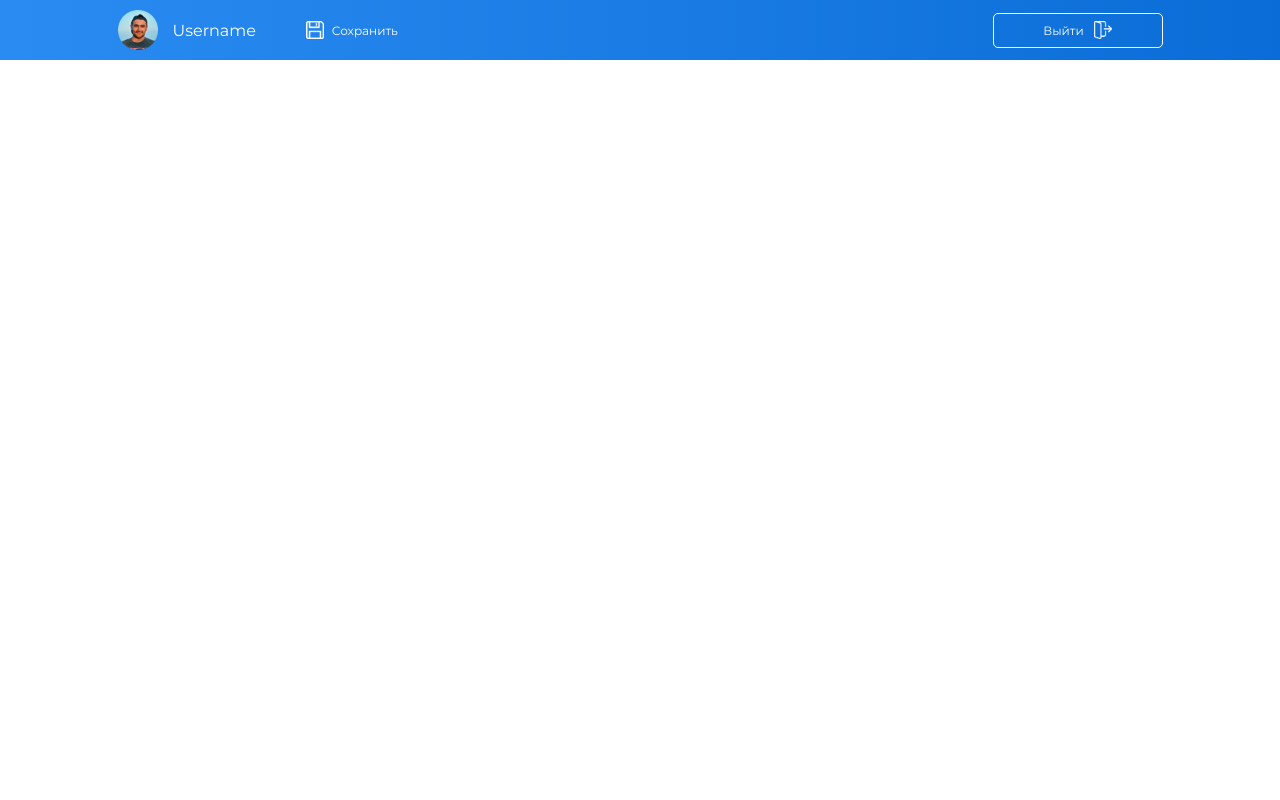
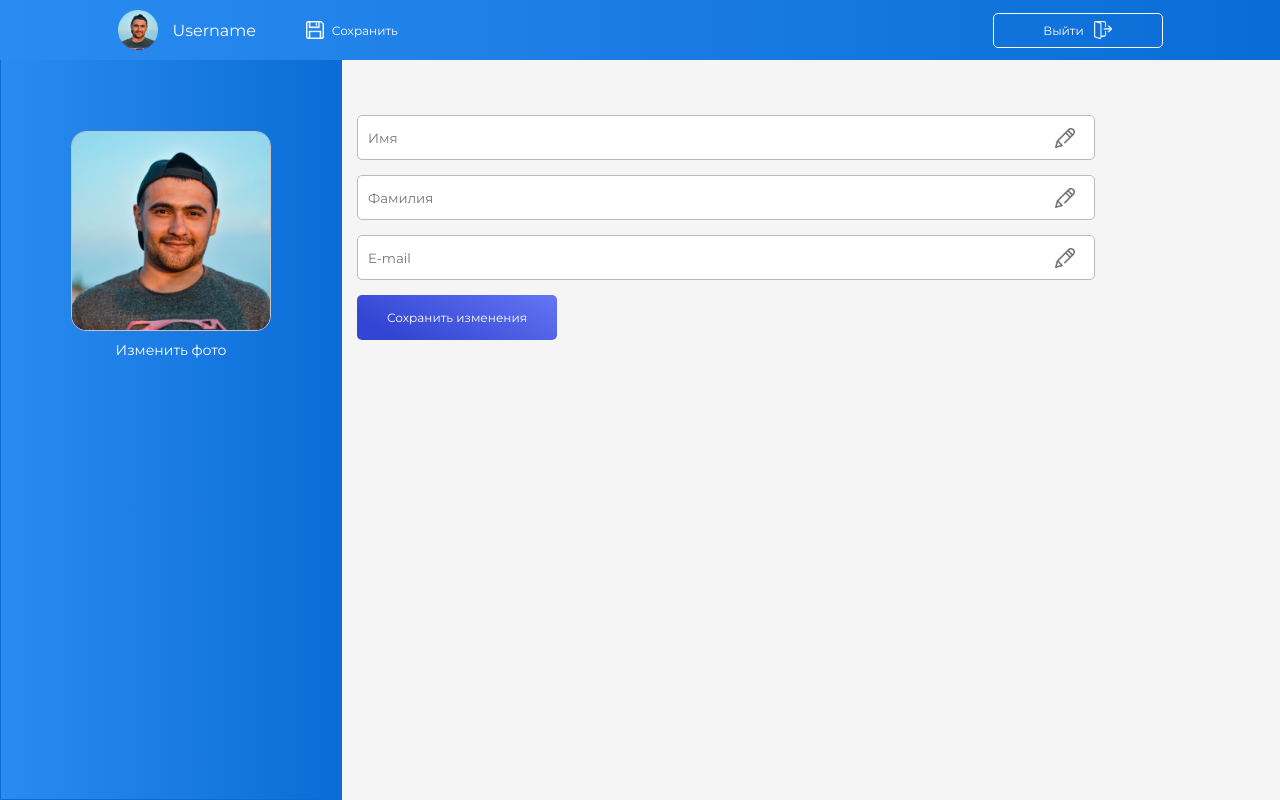
Before and after one commit to NadezhdaTrofimova/chat, a React (Create React App) app: page /settings in a window 1280 px wide. Built offline with nearby package versions, Linux system fonts and the light colour scheme.

Commit message:
add settings page

```diff
--- a/src/components/header/Header.module.css
+++ b/src/components/header/Header.module.css
@@ -1,4 +1,5 @@
 .wrapper {
+    position: fixed;
     display: flex;
     justify-content: space-around;
     align-items: center;
--- a/src/views/settings-page/SettingsPage.js
+++ b/src/views/settings-page/SettingsPage.js
@@ -2,16 +2,66 @@ import React from "react";
 import Header from "../../components/header/Header";
 import iconSave from '../../image/icons/icon-disc.png';
 import iconUser from '../../image/usersPhoto/icon-user2.png'
+import photoUser from '../../image/usersPhoto/photo-user2.png'
+import styles from './SettingsPage.module.css'
+import iconEdit from '../../image/icons/icon-pencil.png'
 
 const SettingsPage = () => {
 
     return (
         <>
-            <Header
-                iconUser={iconUser}
-                iconVariable={iconSave}
-                title='Сохранить'
-            />
+            <div className={styles.settingsPage}>
+                <Header
+                    iconUser={iconUser}
+                    iconVariable={iconSave}
+                    title='Сохранить'
+                />
+                <section className={styles.mainContainer}>
+                    <div className={styles.photoContainer}>
+                        <img className={styles.userPhoto} src={photoUser} alt="user-photo"/>
+                        <a className={styles.changePhotoTitle}>Изменить фото</a>
+                    </div>
+                    <div className={styles.formContainer}>
+                        <div className={styles.inputContainer}>
+                            <input
+                                className={styles.input}
+                                type="text"
+                                placeholder="Имя"
+                            />
+                            <img
+                                src={iconEdit}
+                                alt="icon-edit"
+                                className={styles.imageEdit}
+                            />
+                        </div>
+                        <div className={styles.inputContainer}>
+                            <input
+                                className={styles.input}
+                                type="text"
+                                placeholder="Фамилия"
+                            />
+                            <img
+                                src={iconEdit}
+                                alt="icon-edit"
+                                className={styles.imageEdit}
+                            />
+                        </div>
+                        <div className={styles.inputContainer}>
+                            <input
+                                className={styles.input}
+                                type="text"
+                                placeholder="E-mail"
+                            />
+                            <img
+                                src={iconEdit}
+                                alt="icon-edit"
+                                className={styles.imageEdit}
+                            />
+                        </div>
+                        <button className={styles.button}>Сохранить изменения</button>
+                    </div>
+                </section>
+            </div>
         </>
     )
 }
--- a/src/views/settings-page/SettingsPage.module.css
+++ b/src/views/settings-page/SettingsPage.module.css
@@ -0,0 +1,85 @@
+.settingsPage {
+    background-color: #F5F5F5;
+}
+
+.mainContainer {
+    display: flex;
+    height: 100vh;
+    width: 100%;
+}
+
+.photoContainer {
+    flex-grow: 0;
+    display: flex;
+    flex-direction: column;
+    align-items: flex-end;
+    justify-content: flex-start;
+    background: linear-gradient(90.01deg, #2A8BF2 0.01%, #0A6CD6 99.99%);
+    box-sizing: content-box;
+    border: 1px solid #0A6CD6;
+    padding: 130px 70px;
+}
+
+.userPhoto {
+    border: 1px solid #C4C4C4;
+    height: 200px;
+    width: 200px;
+    left: 312px;
+    top: 201px;
+    border-radius: 15px;
+
+}
+
+.changePhotoTitle {
+    font-family: Montserrat, sans-serif;
+    font-size: 14px;
+    font-weight: 500;
+    align-self: center;
+    color: #fff;
+    cursor: pointer;
+    padding: 10px;
+}
+
+.formContainer {
+    flex-grow: 1;
+    display: flex;
+    flex-direction: column;
+    margin-top: 100px;
+}
+.input {
+    border: 1px solid #BABABA;
+    height: 45px;
+    width:  80%;
+    border-radius: 5px;
+    font-family: Montserrat, sans-serif;
+    padding-left: 10px;
+}
+
+
+.inputContainer {
+    margin: 15px 0 0 15px;
+}
+
+.button {
+    font-family: Montserrat, sans-serif;
+    font-size: 12px;
+    font-weight: 400;
+    margin: 15px 0 0 15px;
+    height: 45px;
+    width:  200px;
+    border-radius: 5px;
+    background: linear-gradient(206.57deg, #6476F4 0%, #3246D3 83.33%);
+    border: none;
+    color: #ffffff;
+    padding: 0 15px;
+    cursor: pointer;
+}
+
+.imageEdit {
+    position: relative;
+    right: 40px;
+    top: 5px;
+    width: 20px;
+    height: 20px;
+    cursor: pointer;
+}
```
Also changed, not shown: src/image/icons/icon-pencil.png (added), src/image/usersPhoto/photo-user2.png (added).
